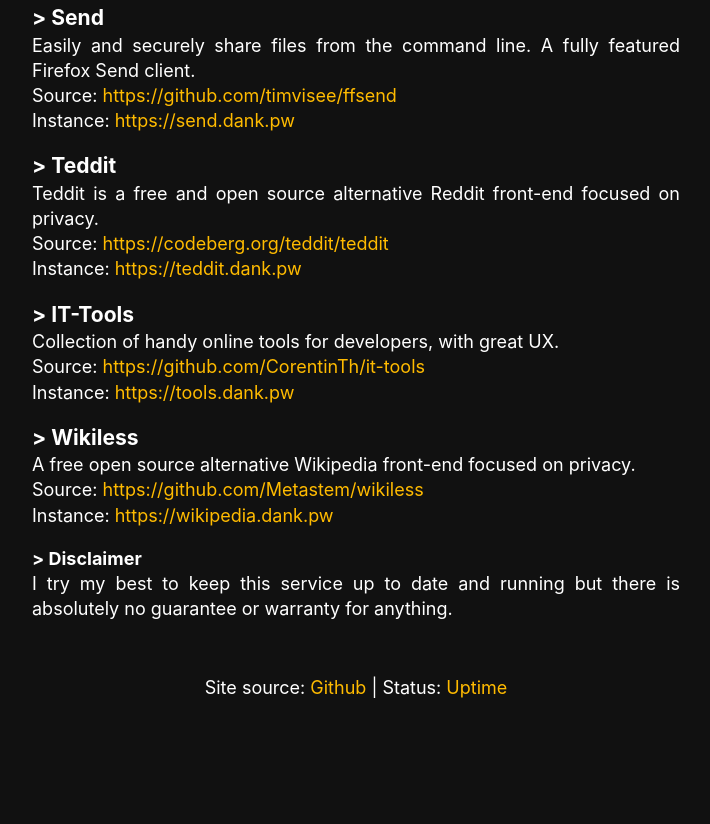
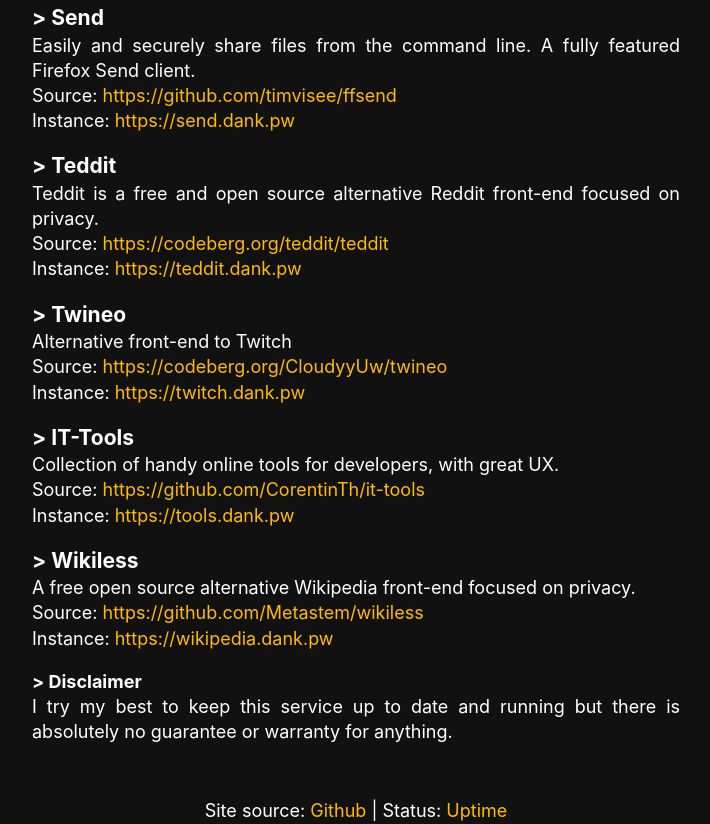
Before and after one commit to lyx0/noury.li, a website: page src/index.html in a window 1280 px wide. Shown: the part 1848-2672 px from the top of the page, without its empty margins (284-994 px from the left). Before the commit the page ends 2548 px from the top, so only its background shows below. Drawn offline with Linux system fonts and the light colour scheme.

Commit message:
add twineo

```diff
--- a/src/index.html
+++ b/src/index.html
@@ -288,6 +288,19 @@
 
         <br>
 
+        <h3>> Twineo</h3>
+        <p>
+        Alternative front-end to Twitch
+        </p>
+        <p>
+        Source: <a href="https://codeberg.org/CloudyyUw/twineo">https://codeberg.org/CloudyyUw/twineo</a>
+        </p>
+        <p>
+        Instance: <a href="https://twitch.dank.pw">https://twitch.dank.pw</a>
+        </p>
+
+        <br>
+
         <h3>> IT-Tools</h3>
         <p>
         Collection of handy online tools for developers, with great UX.
```
